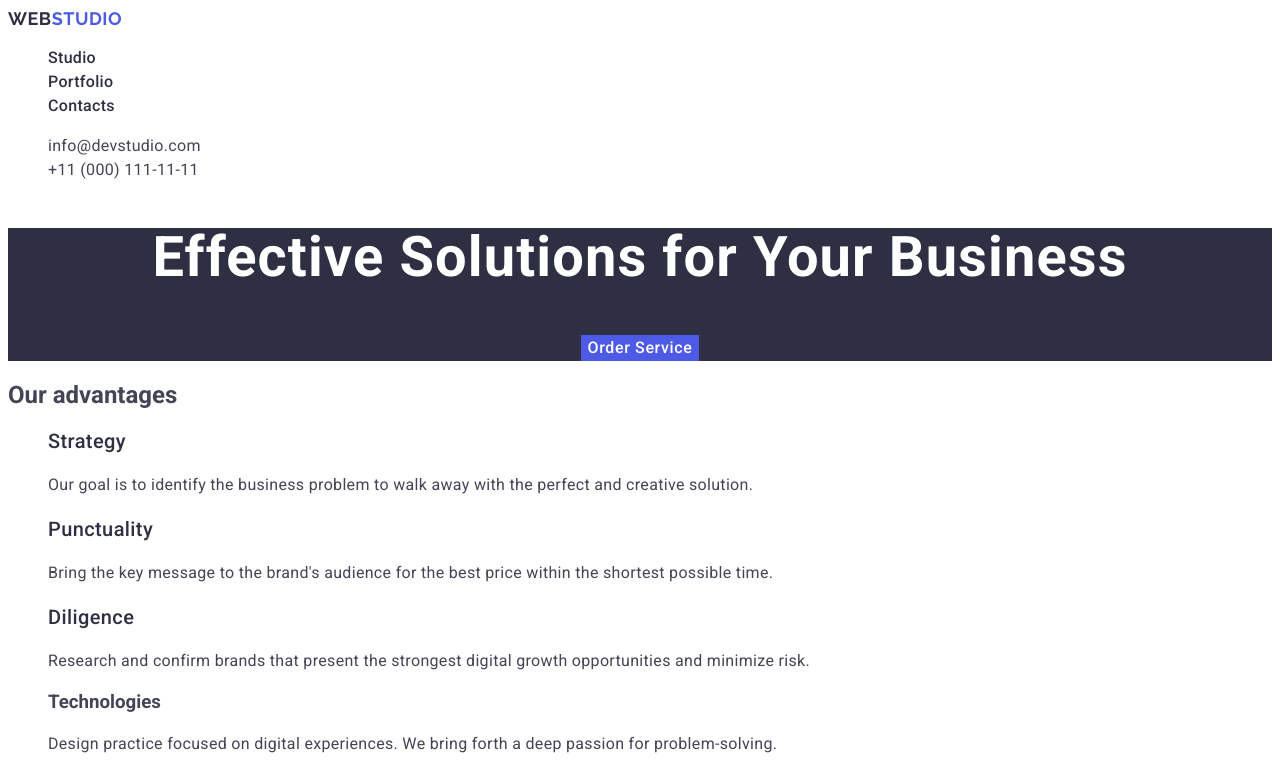
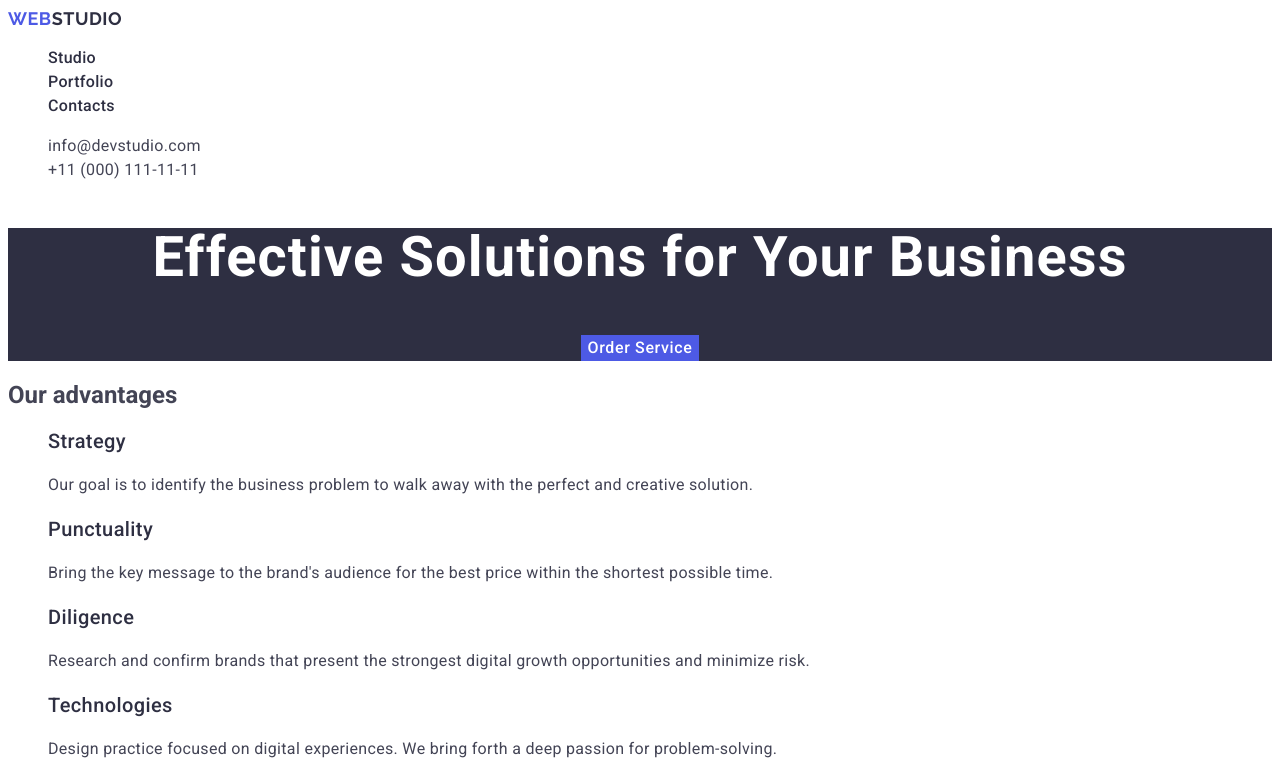
Before and after one commit to Dimasiqqqq/goit-markup-hw-02, a plain HTML site: page index.html in a window 1280 px wide. Shown: the top 783 px of the page. Drawn offline with Linux system fonts and the light colour scheme.

Commit message:
last fix

```diff
--- a/css/styles.css
+++ b/css/styles.css
@@ -62,7 +62,7 @@ ul {
 
 .nav-link:focus{
         color: var(--color-span);
-        }
+    }
 
 
 .adress-text {
--- a/index.html
+++ b/index.html
@@ -12,7 +12,7 @@
   <body>
     <header>
       <nav class="nav-section">
-        <a class="logo" href="./index.html"> <span class="word-web" >Web</span>Studio</a>
+        <a class="logo" href="./index.html"> Web<span class="word-web" >Studio</span></a>
         <ul>
           <li>
             <a class="nav-link" href="./index.html">Studio</a>
@@ -69,7 +69,7 @@
             </p>
           </li>
           <li>
-            <h3>Technologies</h3>
+            <h3 class="advantage-title">Technologies</h3>
             <p class="advantage-text">
               Design practice focused on digital experiences. We bring forth a
               deep passion for problem-solving.
@@ -142,7 +142,7 @@
       </section>
     </main>
     <footer class="footer-section">
-      <a class="logo-end" href="./index.html"><span class="word-web">Web</span>Studio</a>
+      <a class="logo-end" href="./index.html">Web<span class="word-web">Studio</span></a>
       <p class="footer-text">
         Increase the flow of customers and sales for your business with digital
         marketing & growth solutions.
```
